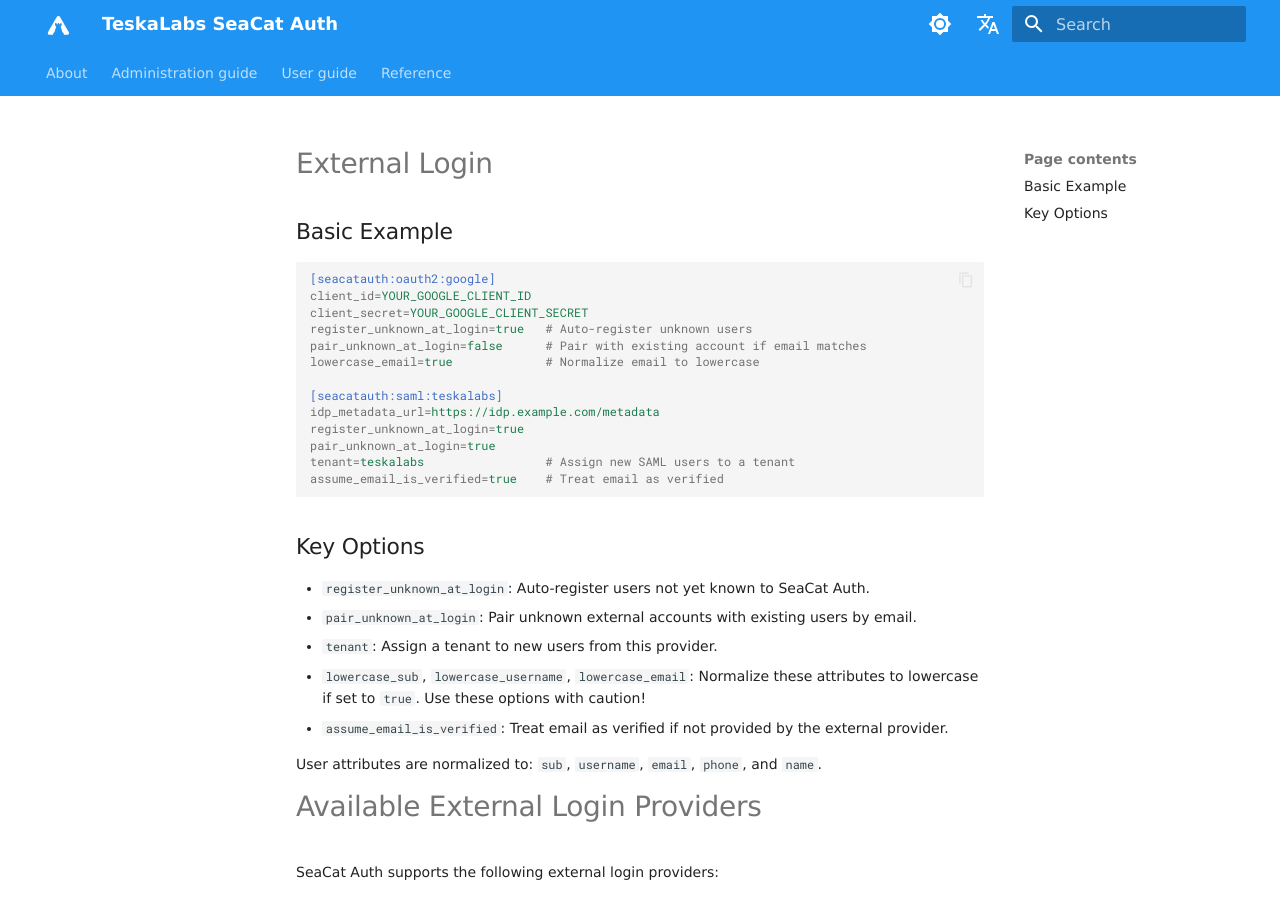
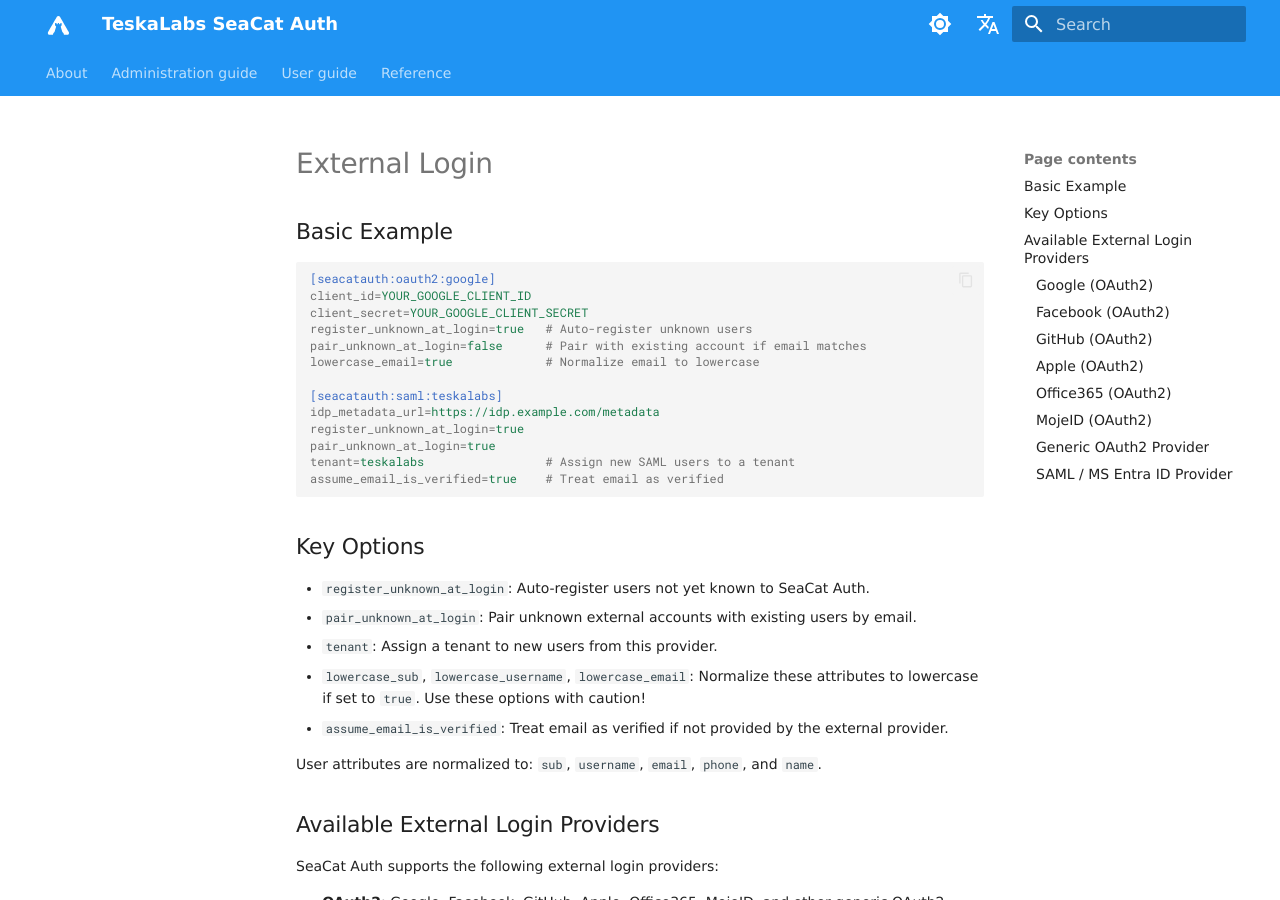
Before and after one commit to TeskaLabs/seacat-auth, an MkDocs documentation site: the page built from docs/en/docs/config/authentication/external-login.md, in a window 1280 px wide and 900 px high. Built offline with MkDocs 1.6.1 and Material for MkDocs 9.7.7, drawn with Linux system fonts in a browser that asks for light colours; some web fonts are replaced; comment, search, counter and statistics services are not loaded.

Commit message:
fix heading level

```diff
--- a/docs/en/docs/config/authentication/external-login.md
+++ b/docs/en/docs/config/authentication/external-login.md
@@ -33,7 +33,7 @@
 User attributes are normalized to: `sub`, `username`, `email`, `phone`, and `name`.
 
 
-# Available External Login Providers
+## Available External Login Providers
 
 SeaCat Auth supports the following external login providers:
 
```
